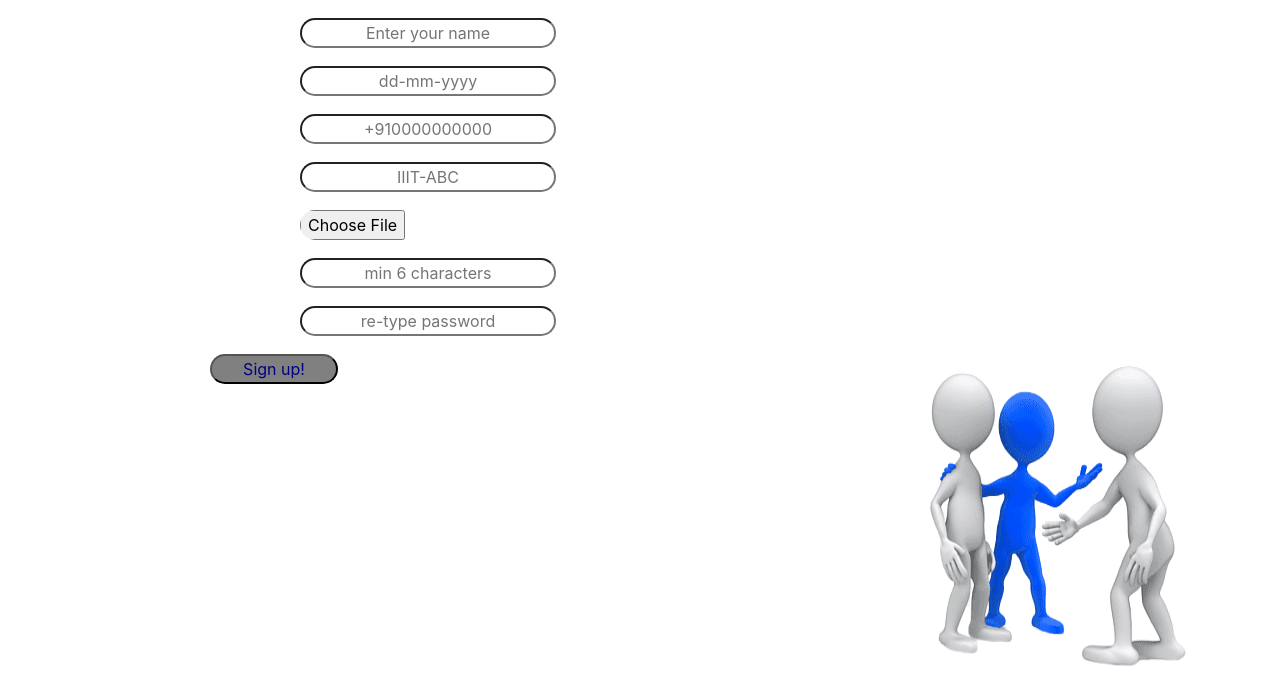
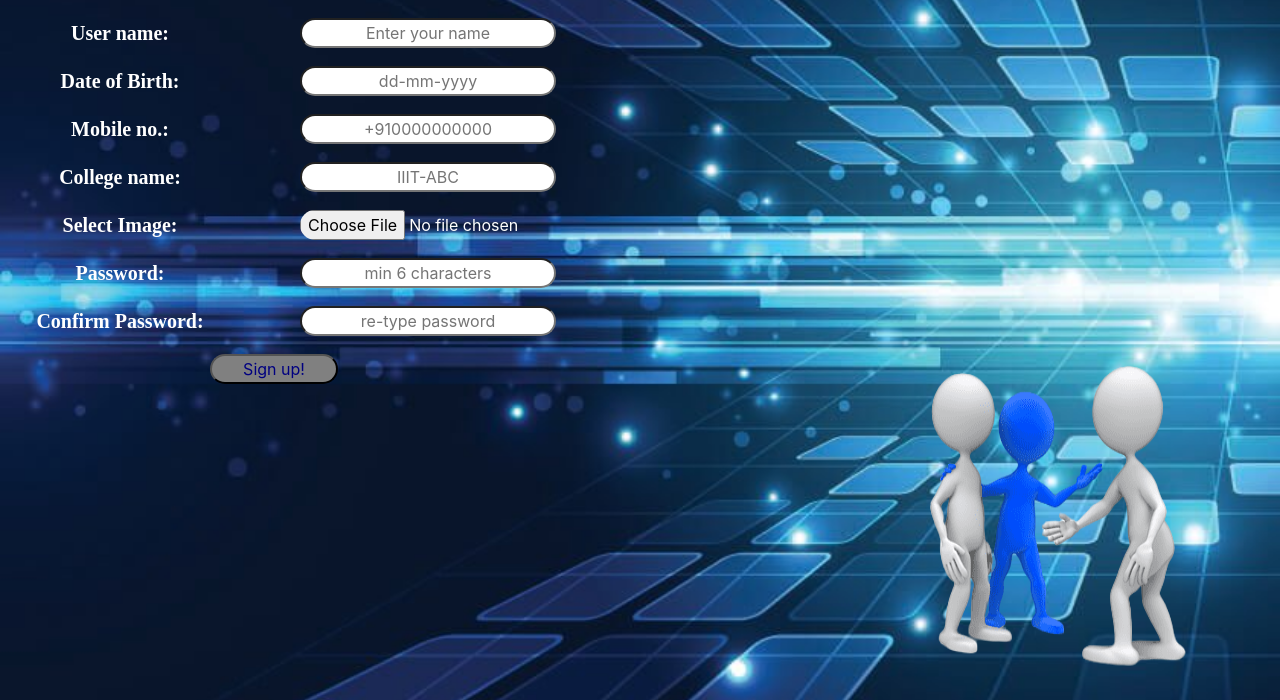
Before and after one commit to legenddiv007/login.github.io, a plain HTML site: page mainbody.html in a window 1280 px wide. Shown: the part 100-800 px from the top of the page. Drawn offline with nearby package versions, Linux system fonts and the light colour scheme.

Commit message:
Update mainbody.html

```diff
--- a/mainbody.html
+++ b/mainbody.html
@@ -9,7 +9,7 @@
 			<style type="text/css">
 			body{
 			color:white;
-			background-image:url('BACKGROUND.jpg.jpg');
+			background-image:url('BACKGROUND.jpg');
 			background-size:cover;
 			background-position: center center;
 			background-repeat: no-repeat;
```
